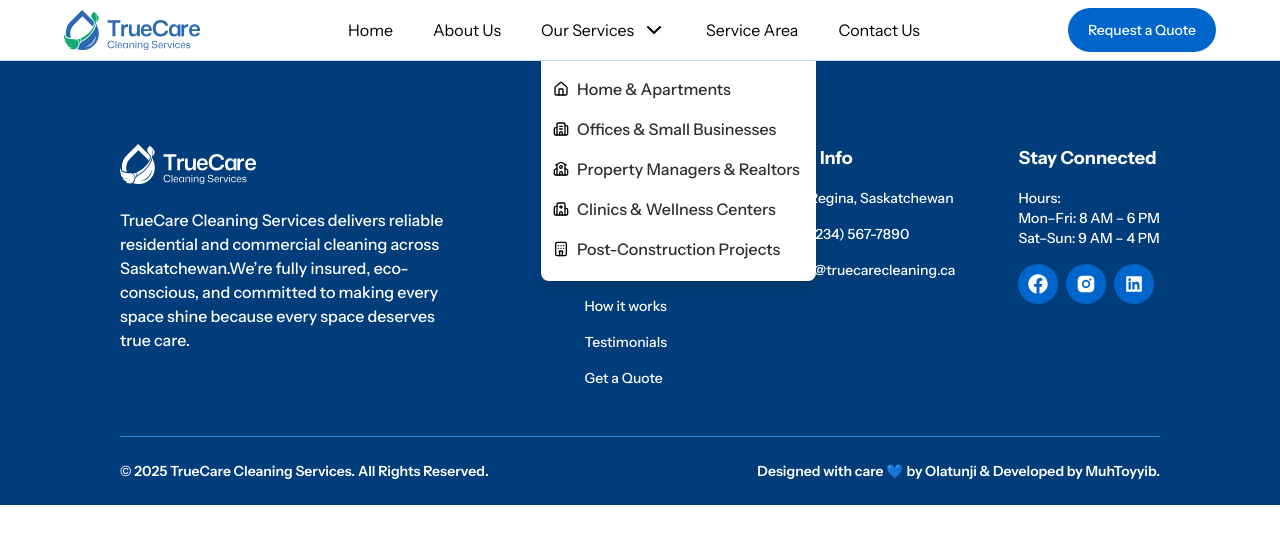
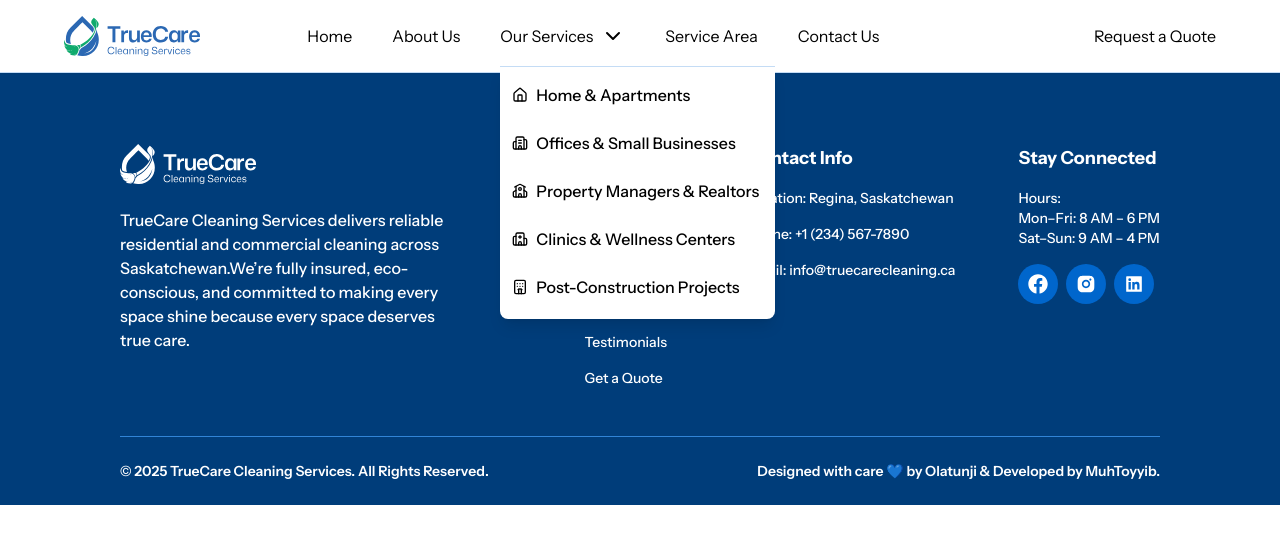
Before and after one commit to Candid001/Truecare-Cleaning-Services, a React (Vite) app: page /contact-us in a window 1280 px wide. Both pictures are taken after a click on the element "Our Services". Shown: the top 544 px of the page. Built offline with nearby package versions, Linux system fonts and the light colour scheme.

Commit message:
Add handleclickoutside functionality

```diff
--- a/src/components/layout/navbar/NavDrop.jsx
+++ b/src/components/layout/navbar/NavDrop.jsx
@@ -1,56 +1,25 @@
-import {NavLink} from "react-router-dom"
-import {HouseIcon} from "lucide-react";
-import { Building2 } from 'lucide-react';
-import { School } from 'lucide-react';
-import { Hospital } from 'lucide-react';
-import { Hotel } from 'lucide-react';
+import {DropDownItems} from "@/lib/utils.jsx";
+import {NavLink} from "react-router-dom";
+
 
 function NavDrop() {
-    const DropDownItems = [
-        {
-            link: "/",
-            icon: <HouseIcon className="h-4 w-4"/>,
-            name: "Home & Apartments",
-            desc: "Customized regular and deep cleans for comfort."
-        },
-        {
-            link: "/offices-and-small-businesses",
-            icon: <Building2 className="h-4 w-4"/>,
-            name: "Offices & Small Businesses",
-            desc: "Cleaning for a professional workspace."
-        },
-        {
-            link: "/property-managers-and-realtors",
-            icon: <School className="h-4 w-4"/>,
-            name: "Property Managers & Realtors",
-            desc: "Cleaning for a rental and sale-ready."
-        },
-        {
-            link: "/clinics-and-wellness-centers",
-            icon: <Hospital className="h-4 w-4"/>,
-            name: "Clinics & Wellness Centers",
-            desc: "Cleaning for a healthcare and wellness."
-        },
-        {
-            link: "/post-construction-projects",
-            icon: <Hotel className="h-4 w-4"/>,
-            name: "Post-Construction Projects",
-            desc: "Cleanup that makes new builds move-in."
-        }
-    ]
-
-    return(
+    return (
         <div
-            className="absolute left-0 top-10.5 w-[275px] bg-white border-t border-t-blue-100 shadow-lg shawow-shadow z-10 rounded-b-lg py-5 space-y-5"
+            className="absolute left-0 top-10.5 w-[275px] bg-white border-t border-t-blue-100 shadow-lg shawow-shadow z-10 rounded-b-lg py-5 space-y-7"
         >
             {DropDownItems.map((item, index) => (
                 <NavLink to={item.link} className={`block`} key={index}>
-                    {({ isActive }) => (
-                        <span className={`${isActive && "border-l border-l-btn-primary/80"} pl-3 flex items-start gap-2 ${!isActive && "hover:text-btn-primary"}`}>
+                    {({isActive}) => (
+                        <span
+                            className={`${isActive && "border-l-2 border-l-btn-primary/80 rounded-l-xs"} pl-3 flex items-start gap-2 ${!isActive && "hover:text-btn-primary"}`}>
                             {item.icon}
 
                             <span className="block space-y-2 -mt-1">
-                                <span className={`block ${isActive ? "text-btn-primary border-b border-b-btn-primary/50": 'text-nav-default'} font-medium`}>{item.name}</span>
+                                <span
+                                    className={`block font-medium ${isActive && "text-btn-primary border-b border-b-btn-primary/50"}`}
+                                >
+                                    {item.name}
+                                </span>
                                 {isActive && <span className={`block text-text-nav-desc text-xs`}>{item.desc}</span>}
                             </span>
                     </span>
--- a/src/components/layout/navbar/Navbar.jsx
+++ b/src/components/layout/navbar/Navbar.jsx
@@ -1,4 +1,4 @@
-import {useState} from "react";
+import {useState, useRef, useEffect} from "react";
 import {Link, NavLink} from "react-router-dom";
 import Button from "../../ui/Button.jsx";
 //TODO: Use icon like this, check line 23
@@ -9,10 +9,32 @@
 import NavDrop from "./NavDrop.jsx";
 
 function Navbar() {
+    // Dropdown-related code
+    const dropdownRef = useRef(null);
     const [isOpen, setIsOpen] = useState(false);
     const [showDropdown, setShowDropdown] = useState(false);
+    const [isServicesHover, setIsServicesHover] = useState(false);
 
-    const [isServicesHover, setIsServicesHover] = useState(false);
+    const handleDropdownClick = () => {
+        setShowDropdown(!showDropdown);
+        setIsServicesHover(false);
+    }
+
+    useEffect(() => {
+        function handleClickOutside(event) {
+            if (dropdownRef.current && !dropdownRef.current.contains(event.target)) {
+                setShowDropdown(false);
+            }
+        }
+
+        if (showDropdown) {
+            document.addEventListener('mousedown', handleClickOutside);
+        }
+
+        return () => {
+            document.removeEventListener('mousedown', handleClickOutside);
+        };
+    }, [showDropdown]);
 
     const mobileLinkClass = ({isActive}) =>
         isActive
@@ -20,7 +42,7 @@
             : "text-gray-700 hover:text-btn-primary";
 
     return (
-        <nav className="fixed top-0 left-0 right-0 z-50 bg-white py-2 shadow-xs border-b border-blue-100">
+        <nav className="fixed top-0 left-0 right-0 z-50 bg-white py-4 shadow-xs border-b border-blue-100">
             <div className="flex justify-between items-center w-[90%] mx-auto">
                 <Link to="/">
                     <Logo/>
@@ -42,16 +64,19 @@
                     ))}
 
                     <div
+                        ref={dropdownRef}
                         className={`flex relative items-center gap-x-2 cursor-pointer`}
                         onMouseEnter={() => setIsServicesHover(true)}
                         onMouseLeave={() => setIsServicesHover(false)}
-                        onClick={() => setShowDropdown(!showDropdown)}
+                        onClick={handleDropdownClick}
                     >
                         <span>Our Services</span>
                         <ChevronDown className="h-6 w-6"/>
 
                         {/*Hover Effect*/}
-                        {isServicesHover && !showDropdown && <div className={`absolute w-full -bottom-2 h-[2px] bg-btn-primary`}></div>}
+                        {(!showDropdown && isServicesHover) &&
+                            <div className={`absolute w-full -bottom-2 h-[2px] bg-btn-primary`}></div>}
+                        {/*Dropdown*/}
                         {showDropdown && <NavDrop/>}
                     </div>
 
@@ -123,13 +148,14 @@
                             </NavLink>
                         </div>
                     )}
-                    {/* Button */}
-                    <div>
-                        <Button text="Request a Quote"
-                                className="bg-[#0066CC] text-white text-sm px-5 py-3 rounded-[60px] font-medium focus:outline-none w-fit hidden md:flex "/>
-                    </div>
                 </div>
 
+                {/* Button */}
+                <div>
+                    <Button
+                        text="Request a Quote"
+                    />
+                </div>
             </div>
         </nav>
     );
--- a/src/components/layout/navbar/NavbarLink.jsx
+++ b/src/components/layout/navbar/NavbarLink.jsx
@@ -1,5 +1,5 @@
 import {NavLink} from "react-router-dom";
-import {navHoverClass} from "@/lib/utils.js";
+import {navHoverClass} from "@/lib/utils.jsx";
 
 function NavbarLink({name, to}) {
 
--- a/src/components/ui/Button.jsx
+++ b/src/components/ui/Button.jsx
@@ -1,9 +1,10 @@
 import React from "react";
 
 const Button = ({ text, className }) => {
+    // const btnClasses =
   return (
     <div>
-      <button className={`${className}`}>
+      <button className={`${className} `}>
         {text}
       </button>
     </div>
--- a/src/lib/utils.js
+++ /dev/null
@@ -1 +0,0 @@
-export const navHoverClass = "hover:border-b-2 hover:border-btn-primary"
--- /dev/null
+++ b/src/lib/utils.jsx
@@ -0,0 +1,36 @@
+import {Building2, Hospital, Hotel, HouseIcon, School} from "lucide-react";
+
+export const navHoverClass = "hover:border-b-2 hover:border-btn-primary"
+
+export const DropDownItems = [
+    {
+        link: "/",
+        icon: <HouseIcon className="h-4 w-4"/>,
+        name: "Home & Apartments",
+        desc: "Customized regular and deep cleans for comfort."
+    },
+    {
+        link: "/offices-and-small-businesses",
+        icon: <Building2 className="h-4 w-4"/>,
+        name: "Offices & Small Businesses",
+        desc: "Cleaning for a professional workspace."
+    },
+    {
+        link: "/property-managers-and-realtors",
+        icon: <School className="h-4 w-4"/>,
+        name: "Property Managers & Realtors",
+        desc: "Cleaning for a rental and sale-ready."
+    },
+    {
+        link: "/clinics-and-wellness-centers",
+        icon: <Hospital className="h-4 w-4"/>,
+        name: "Clinics & Wellness Centers",
+        desc: "Cleaning for a healthcare and wellness."
+    },
+    {
+        link: "/post-construction-projects",
+        icon: <Hotel className="h-4 w-4"/>,
+        name: "Post-Construction Projects",
+        desc: "Cleanup that makes new builds move-in."
+    }
+]
```
